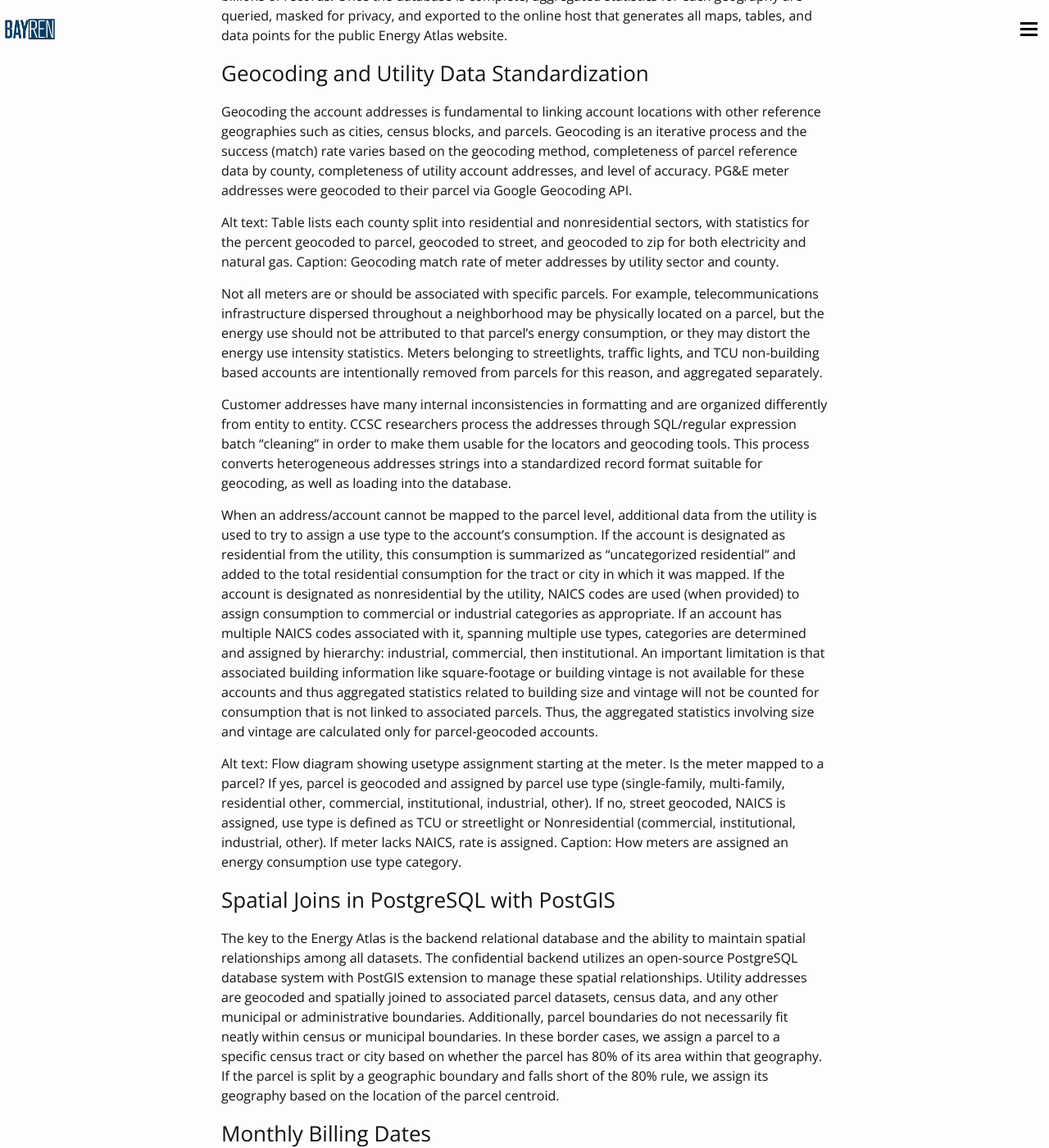
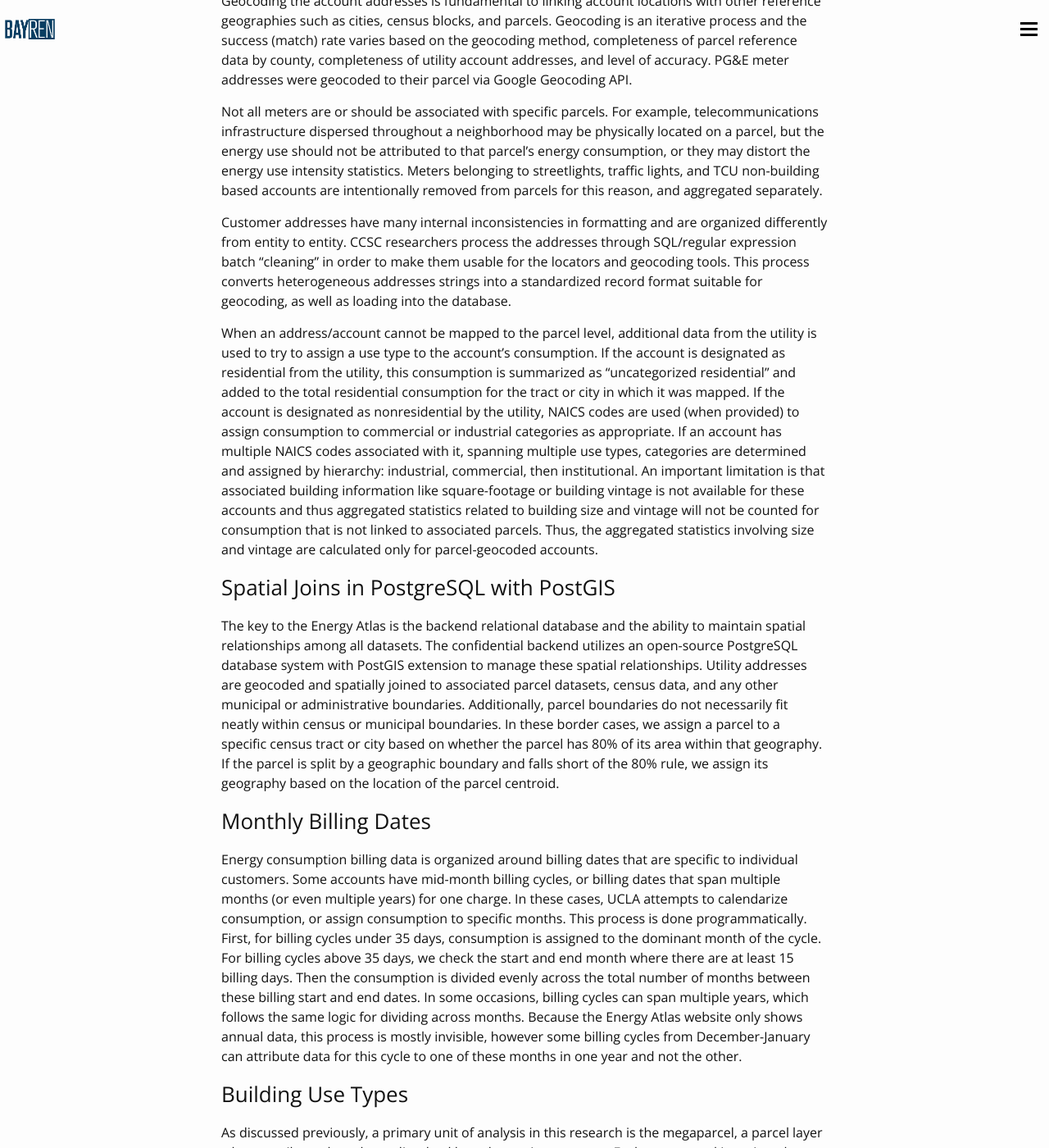
Before and after one commit to uclaioes/bayren-atlas, a Jekyll site: the page built from methods.md, in a window 1280 px wide and 1400 px high, scrolled down 8213 px. Shown: the whole window at 82% size. Built offline with Jekyll 4.4.1, drawn with Linux system fonts in a browser that asks for light colours; some of the changed text lies outside the part shown.

Commit message:
methods: remove alt text

```diff
--- a/methods.md
+++ b/methods.md
@@ -24,8 +24,6 @@ The Energy Atlas is a product of two separate and distinct databases:
 1. **Back-end database (Confidential)**: This database is a confidential geospatial relational database that contains almost 3.5 million address-level energy records at the monthly billing level. This database also contains county parcel data, census data, administrative boundaries, and other relevant data used to analyze and map energy consumption across nine Bay Area counties. Due to privacy constraints associated with the use of PII utility customer data, this database is only accessible to qualifying CCSC researchers under rigorous cyber-security protocols and is subject to binding non-disclosure agreements.
 
 2. **Front-end database (Public)**: The Bay Area Energy Atlas website is powered by separate aggregated and privacy protected data tables that are exported as a set of query outputs from the back-end database. After the data contained within these aggregated tables have been verified as passing privacy controls, they are made accessible to the public to download on this site, and are hosted on a separate cloud server.
-
-Alt text: The diagram illustrates the input data that is preprocessed, standardized, geocoded, and stored in a confidential PostgreSQL database with PostGIS. The relational database organizes account-level energy consumption and spatial relationships. Data is aggregated, analyzed, and subsequently transferred to the public database that stores all aggregated data powering the website/API.
 
 ### PG&E Utility Data
 
@@ -175,15 +173,11 @@ The development of the data presented in the Atlas is a time-consuming and resou
 
 Geocoding the account addresses is fundamental to linking account locations with other reference geographies such as cities, census blocks, and parcels. Geocoding is an iterative process and the success (match) rate varies based on the geocoding method, completeness of parcel reference data by county, completeness of utility account addresses, and level of accuracy. PG&E meter addresses were geocoded to their parcel via Google Geocoding API.
 
-Alt text: Table lists each county split into residential and nonresidential sectors, with statistics for the percent geocoded to parcel, geocoded to street, and geocoded to zip for both electricity and natural gas. Caption: Geocoding match rate of meter addresses by utility sector and county.
-
 Not all meters are or should be associated with specific parcels. For example, telecommunications infrastructure dispersed throughout a neighborhood may be physically located on a parcel, but the energy use should not be attributed to that parcel’s energy consumption, or they may distort the energy use intensity statistics. Meters belonging to streetlights, traffic lights, and TCU non-building based accounts are intentionally removed from parcels for this reason, and aggregated separately.
 
 Customer addresses have many internal inconsistencies in formatting and are organized differently from entity to entity. CCSC researchers process the addresses through SQL/regular expression batch “cleaning” in order to make them usable for the locators and geocoding tools. This process converts heterogeneous addresses strings into a standardized record format suitable for geocoding, as well as loading into the database.
 
 When an address/account cannot be mapped to the parcel level, additional data from the utility is used to try to assign a use type to the account’s consumption. If the account is designated as residential from the utility, this consumption is summarized as “uncategorized residential” and added to the total residential consumption for the tract or city in which it was mapped. If the account is designated as nonresidential by the utility, NAICS codes are used (when provided) to assign consumption to commercial or industrial categories as appropriate. If an account has multiple NAICS codes associated with it, spanning multiple use types, categories are determined and assigned by hierarchy: industrial, commercial, then institutional. An important limitation is that associated building information like square-footage or building vintage is not available for these accounts and thus aggregated statistics related to building size and vintage will not be counted for consumption that is not linked to associated parcels. Thus, the aggregated statistics involving size and vintage are calculated only for parcel-geocoded accounts.
-
-Alt text: Flow diagram showing usetype assignment starting at the meter. Is the meter mapped to a parcel? If yes, parcel is geocoded and assigned by parcel use type (single-family, multi-family, residential other, commercial, institutional, industrial, other). If no, street geocoded, NAICS is assigned, use type is defined as TCU or streetlight or Nonresidential (commercial, institutional, industrial, other). If meter lacks NAICS, rate is assigned. Caption: How meters are assigned an energy consumption use type category.
 
 ### Spatial Joins in PostgreSQL with PostGIS
 
```
